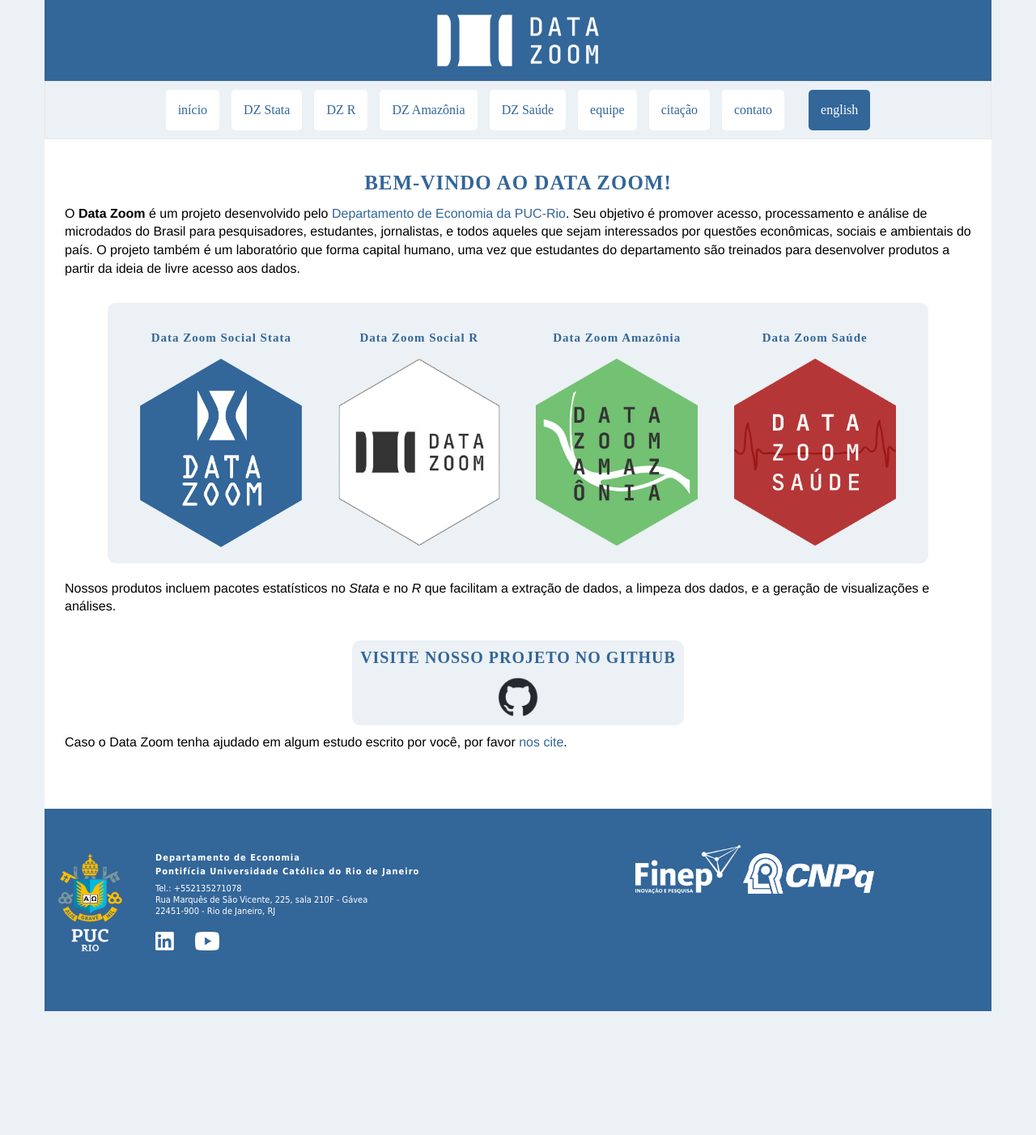
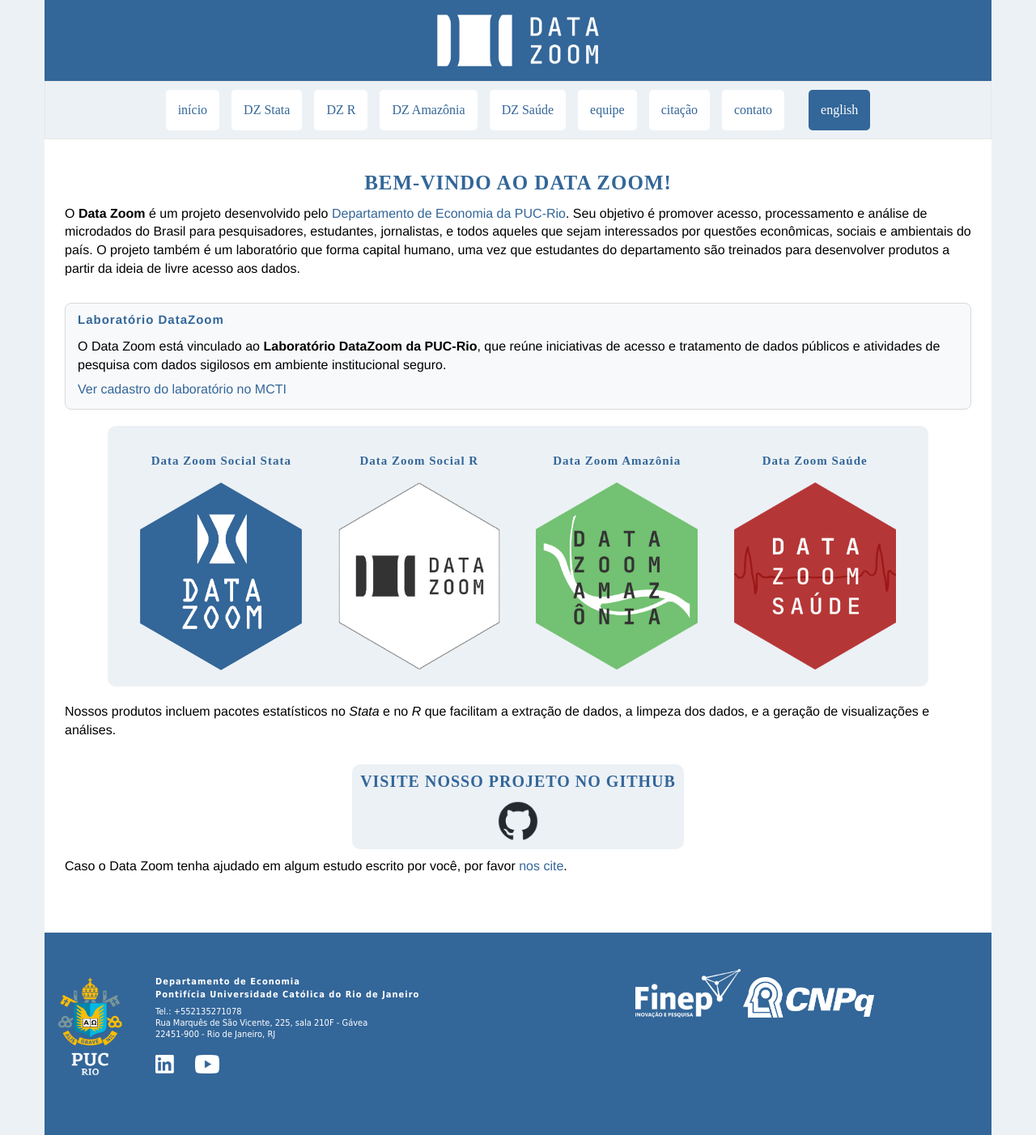
Before and after one commit to datazoompuc/datazoompuc.github.io, a Jekyll site: the page built from pt/index.md, in a window 1280 px wide. Shown: the whole page at 81% size. Built offline with Jekyll 4.4.1, drawn with Linux system fonts in a browser that asks for light colours; nearby versions of some CDN libraries; some web fonts are replaced; before the commit the page ends 1249 px from its top, so only the background shows below that.

Commit message:
Add DataZoom Laboratory section to index.md
Added a section about the DataZoom Laboratory with relevant links and information.

```diff
--- a/pt/index.md
+++ b/pt/index.md
@@ -7,6 +7,18 @@
 # Bem-vindo ao Data Zoom!
 
 O **Data Zoom** é um projeto desenvolvido pelo [Departamento de Economia da PUC-Rio](http://www.econ.puc-rio.br/). Seu objetivo é promover acesso, processamento e análise de microdados do Brasil para pesquisadores, estudantes, jornalistas, e todos aqueles que sejam interessados por questões econômicas, sociais e ambientais do país. O projeto também é um laboratório que forma capital humano, uma vez que estudantes do departamento são treinados para desenvolver produtos a partir da ideia de livre acesso aos dados.
+
+<div style="margin: 2rem 0; padding: 1.25rem 1.5rem; border: 1px solid #d9d9d9; border-radius: 8px; background: #f8f9fb;">
+    <h3 style="margin-top: 0;">Laboratório DataZoom</h3>
+    <p style="margin-bottom: 0.75rem;">
+        O Data Zoom está vinculado ao <strong>Laboratório DataZoom da PUC-Rio</strong>, que reúne iniciativas de acesso e tratamento de dados públicos e atividades de pesquisa com dados sigilosos em ambiente institucional seguro.
+    </p>
+    <p style="margin-bottom: 0;">
+        <a href="https://pnipe.mcti.gov.br/laboratory/29481" target="_blank" rel="noopener noreferrer">
+            Ver cadastro do laboratório no MCTI
+        </a>
+    </p>
+</div>
 
 <div class="logo-container">
     <div>
```
